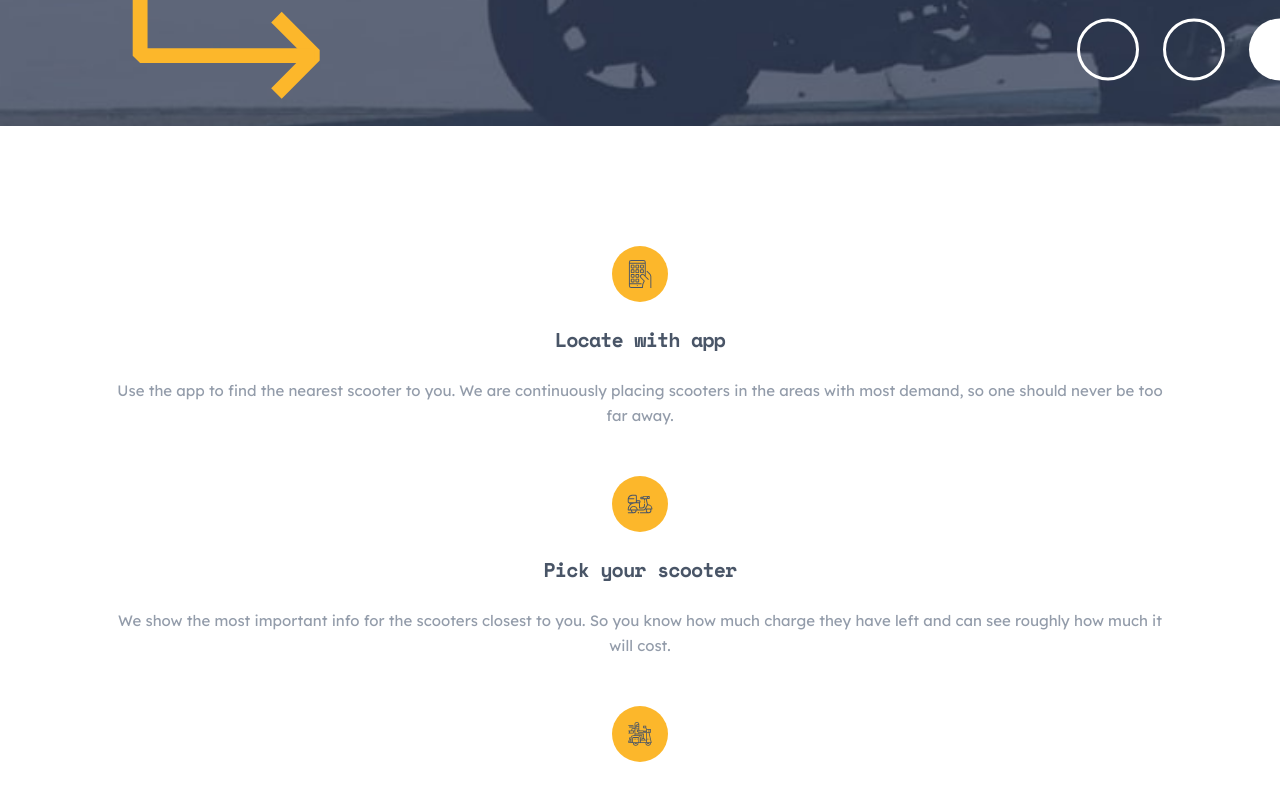
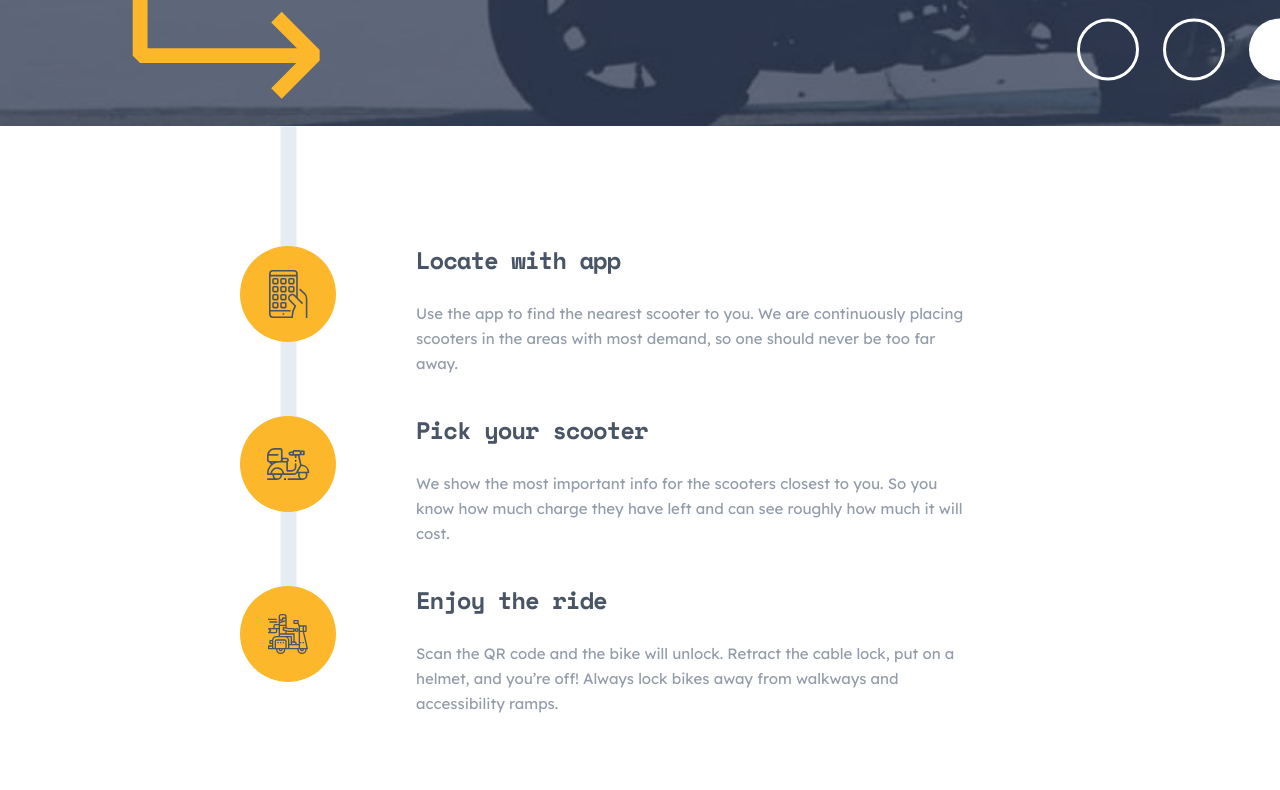
Before and after one commit to stephjoseph/scoot-website, a React (Vite) app: page / in a window 1280 px wide. Shown: the part 620-1410 px from the top of the page. Built offline with nearby package versions, Linux system fonts and the light colour scheme.

Commit message:
Update Steps.tsx

```diff
--- a/src/components/home/main/Steps.tsx
+++ b/src/components/home/main/Steps.tsx
@@ -4,13 +4,16 @@ import rideIcon from "../../../assets/icons/ride.svg";
 
 const Steps = () => {
   return (
-    <section className="flex w-[82.93%] flex-col items-center gap-12">
-      <div className="flex flex-col items-center gap-6 text-center">
-        <div className="h-[3.5rem] w-[3.5rem]">
-          <img src={locateIcon} alt="" />
+    <section className="relative z-10 flex w-[82.93%] flex-col items-center gap-12 tablet:w-[74.60%] tablet:max-w-[50rem] tablet:gap-10">
+      <div className="absolute top-[129px] left-[-208px] -z-10 hidden h-4 w-[32.063rem] rotate-90 bg-light-grey tablet:block"></div>
+      <div className="flex flex-col items-center gap-6 text-center tablet:flex-row tablet:items-start tablet:gap-20 tablet:text-left">
+        <div className="h-[3.5rem] w-[3.5rem] tablet:w-[6rem]">
+          <img className="w-full" src={locateIcon} alt="" />
         </div>
-        <div className="flex flex-col gap-6">
-          <h3 className="font-h5 text-dark-navy">Locate with app</h3>
+        <div className="flex flex-col gap-6 tablet:w-[69.45%] tablet:gap-[1.688rem]">
+          <h3 className="font-h5 tablet:font-h4 text-dark-navy">
+            Locate with app
+          </h3>
           <p className="font-body text-dim-grey">
             Use the app to find the nearest scooter to you. We are continuously
             placing scooters in the areas with most demand, so one should never
@@ -18,12 +21,14 @@ const Steps = () => {
           </p>
         </div>
       </div>
-      <div className="flex flex-col items-center gap-6 text-center">
-        <div className="h-[3.5rem] w-[3.5rem]">
-          <img src={scooterIcon} alt="" />
+      <div className="flex flex-col items-center gap-6 text-center tablet:flex-row tablet:items-start tablet:gap-20 tablet:text-left">
+        <div className="h-[3.5rem] w-[3.5rem] tablet:w-[6rem]">
+          <img className="w-full" src={scooterIcon} alt="" />
         </div>
-        <div className="flex flex-col gap-6">
-          <h3 className="font-h5 text-dark-navy">Pick your scooter</h3>
+        <div className="flex flex-col gap-6 tablet:w-[69.45%] tablet:gap-[1.688rem]">
+          <h3 className="font-h5 tablet:font-h4 text-dark-navy">
+            Pick your scooter
+          </h3>
           <p className="font-body text-dim-grey">
             We show the most important info for the scooters closest to you. So
             you know how much charge they have left and can see roughly how much
@@ -31,12 +36,14 @@ const Steps = () => {
           </p>
         </div>
       </div>
-      <div className="flex flex-col items-center gap-6 text-center">
-        <div className="h-[3.5rem] w-[3.5rem]">
-          <img src={rideIcon} alt="" />
+      <div className="flex flex-col items-center gap-6 text-center tablet:flex-row tablet:items-start tablet:gap-20 tablet:text-left">
+        <div className="h-[3.5rem] w-[3.5rem] tablet:w-[6rem]">
+          <img className="w-full" src={rideIcon} alt="" />
         </div>
-        <div className="flex flex-col gap-6">
-          <h3 className="font-h5 text-dark-navy">Enjoy the ride</h3>
+        <div className="flex flex-col gap-6 tablet:w-[69.45%] tablet:gap-[1.688rem]">
+          <h3 className="font-h5 tablet:font-h4 text-dark-navy">
+            Enjoy the ride
+          </h3>
           <p className="font-body text-dim-grey">
             Scan the QR code and the bike will unlock. Retract the cable lock,
             put on a helmet, and you’re off! Always lock bikes away from
```
